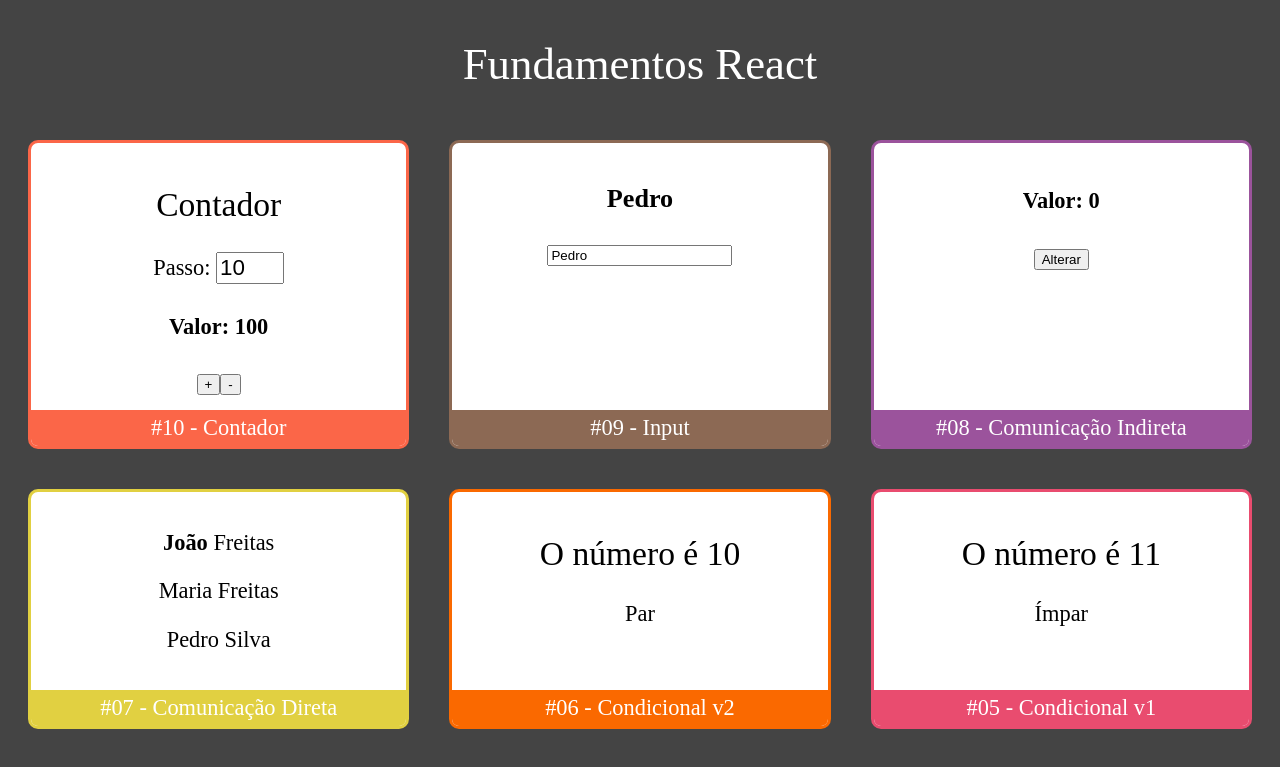
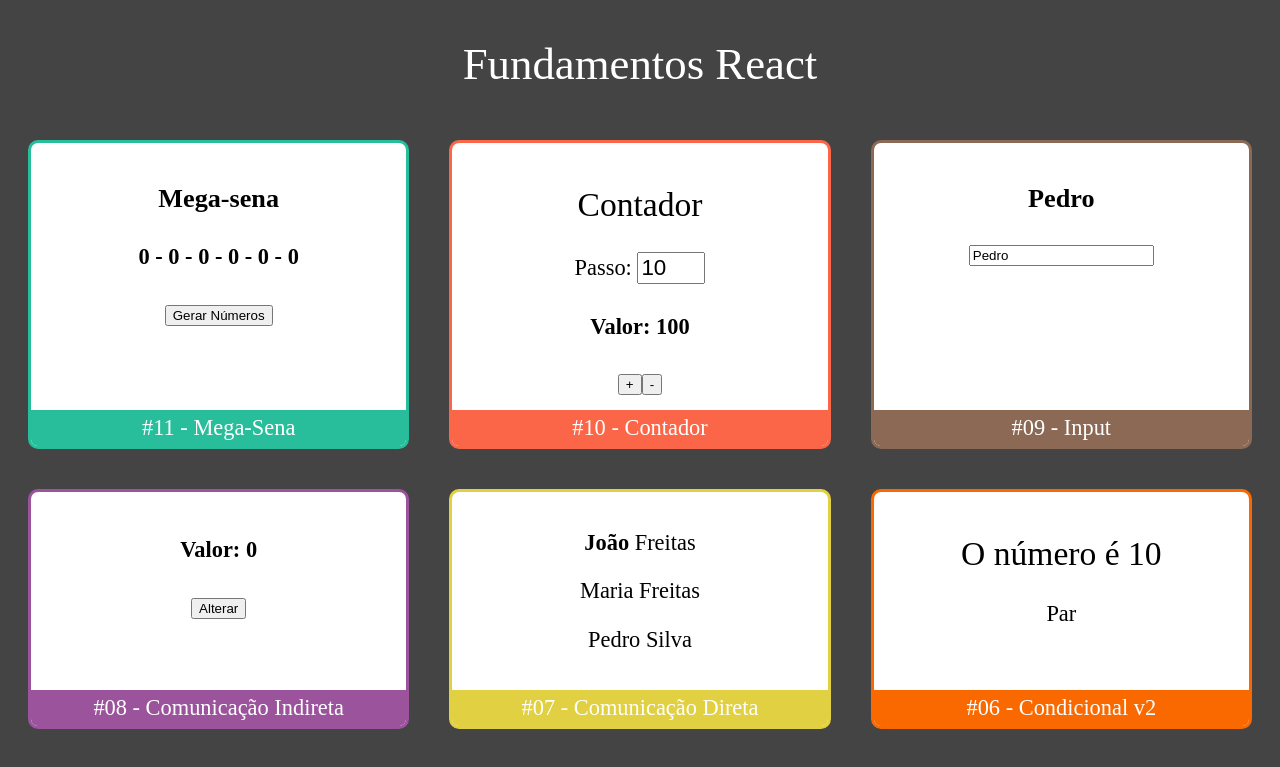
Before and after one commit to felipemjesuss/fundamentos-react, a React (Create React App) app: page / in a window 1280 px wide. Shown: the top 767 px of the page. Built offline with nearby package versions, Linux system fonts and the light colour scheme.

Commit message:
Exemplo mega-sena

```diff
--- a/src/App.jsx
+++ b/src/App.jsx
@@ -12,11 +12,17 @@
 import Super from './components/comunicacao/indireta/Super'
 import Input from './components/form/Input'
 import Contador from './components/contador/Contador'
+import MegaSena from './components/megasena/MegaSena'
 
 export default props =>
     <div className="App">
         <h1>Fundamentos React</h1>
         <div className="Cards">
+            <Card
+                titulo="#11 - Mega-Sena"
+                color="#28BE9B">
+                <MegaSena quantidadeNumero={6} />
+            </Card>
             <Card
                 titulo="#10 - Contador"
                 color="#FB6648">
--- /dev/null
+++ b/src/components/megasena/MegaSena.jsx
@@ -0,0 +1,29 @@
+import React, { useState } from 'react'
+
+export default props => {
+    const [numeros, setNumeros] = useState(Array(props.quantidadeNumero).fill(0))
+
+    function gerarNumerosNaoContido(array) {
+        const min = 1
+        const max = 60
+        const novoNumero = parseInt(Math.random() * (max - min)) + min
+        return array.includes(novoNumero) ? gerarNumerosNaoContido(array) : novoNumero
+    }
+
+    function gerarNumeros() {
+        const novoArray = Array(props.quantidadeNumero)
+            .fill(0)
+            .reduce(a => [...a, gerarNumerosNaoContido(a)], [])
+            .sort((a, b) => a - b)
+
+        setNumeros(novoArray)
+    }
+
+    return (
+        <>
+            <h3>Mega-sena</h3>
+            <h4>{numeros.join(' - ')}</h4>
+            <button onClick={gerarNumeros}>Gerar Números</button>
+        </>
+    )
+}
```
